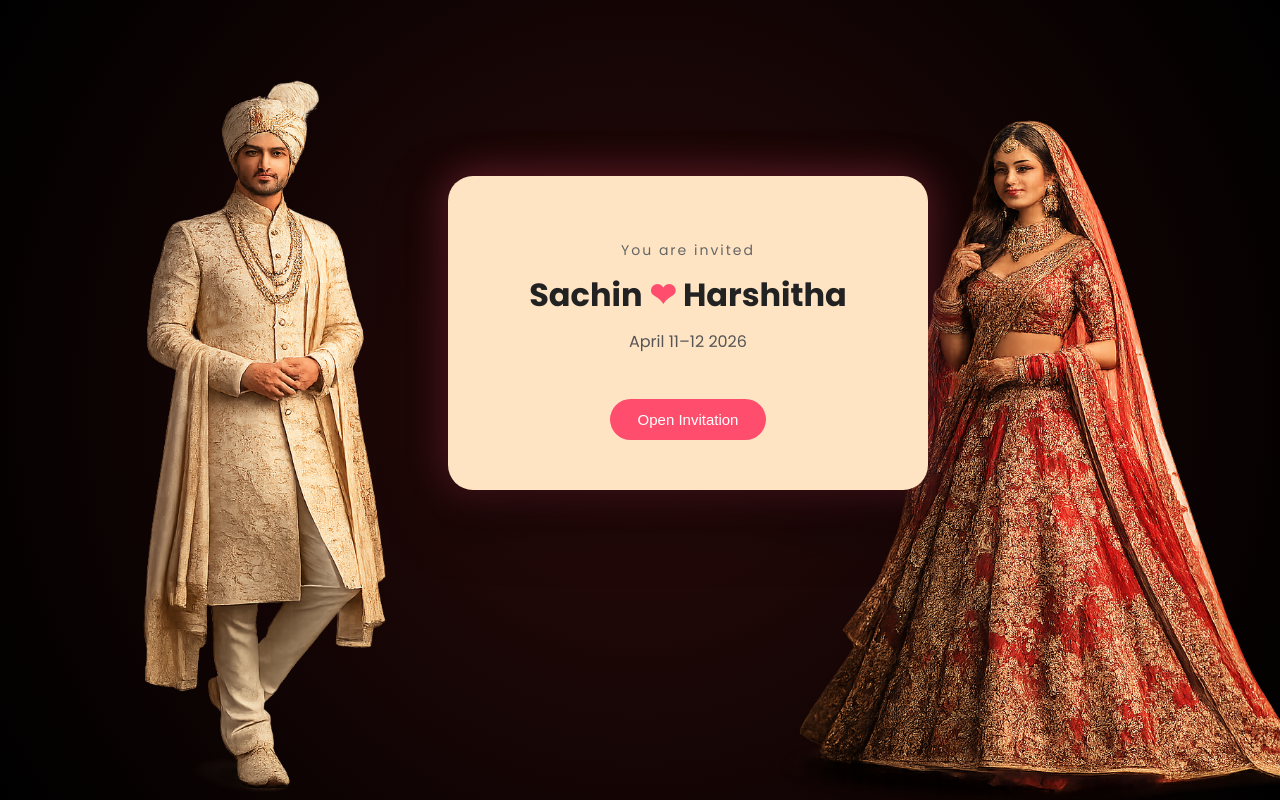
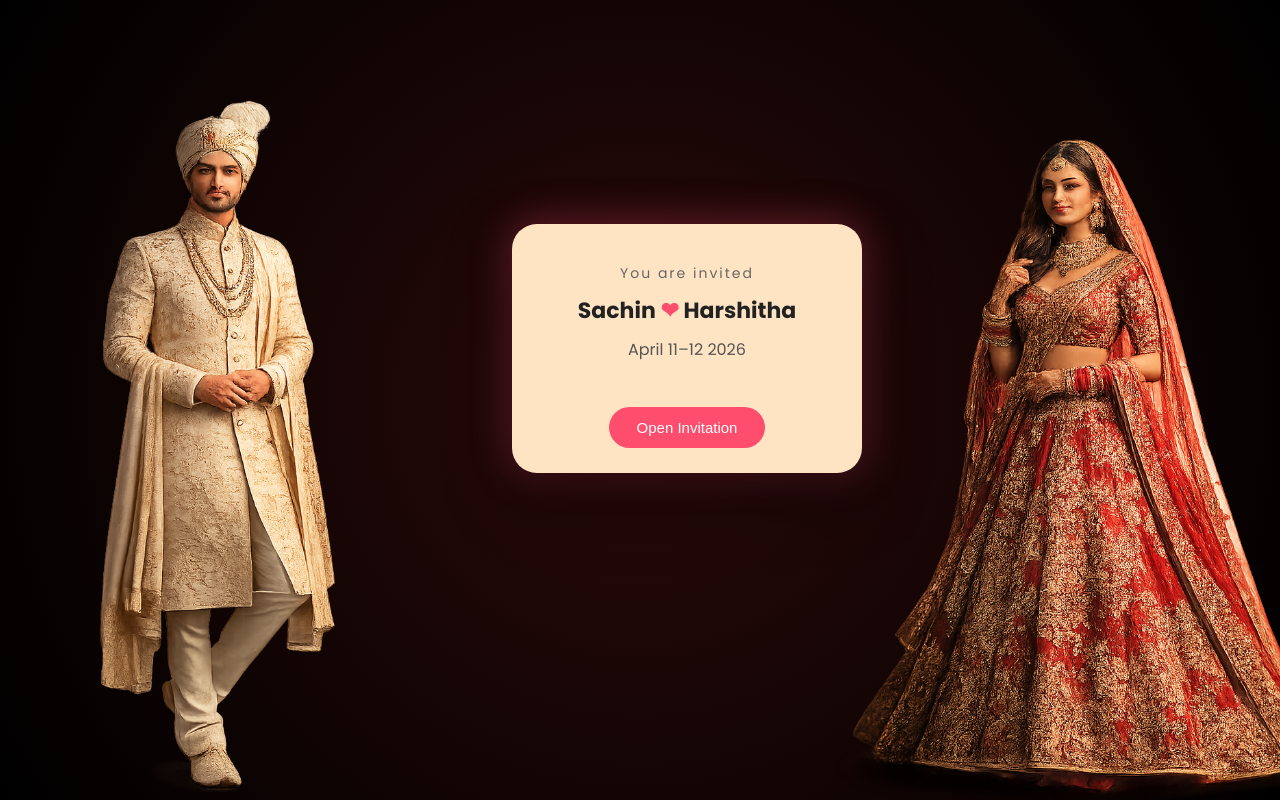
Before and after one commit to ext-sachin/forever-sachin-harshita, a React (Vite) app: page / in a window 1280 px wide. Built offline with nearby package versions, Linux system fonts and the light colour scheme.

Commit message:
css changes

```diff
--- a/src/styles/main.css
+++ b/src/styles/main.css
@@ -3,6 +3,7 @@ margin:0;
 font-family:Poppins;
 background:linear-gradient(135deg,#ff9a9e,#fad0c4);
 color:#222;
+overflow-x:hidden;
 }
 
 
@@ -55,14 +56,14 @@ flex-direction:column;
 justify-content:center;
 align-items:center;
 color:white;
-font-size:40px;
+font-size:24px;
 text-shadow:0 10px 20px black;
-padding-top:100px;
+padding-top:80px;
 }
 
 .hero h1{
-font-size:4rem;
-font-weight:700;
+font-size:2.2rem;
+/* font-weight:700; */
 }
 
 .hero span{
@@ -71,7 +72,7 @@ margin:0 10px;
 }
 
 .hero-img{
-width:260px;
+width:180px;
 border-radius:20px;
 margin-top:30px;
 box-shadow:0 20px 40px rgba(0,0,0,0.2);
@@ -154,7 +155,7 @@ z-index:2;
 
 .hero-text h1{
 
-font-size:70px;
+font-size:32px;
 font-weight:700;
 
 }
@@ -192,7 +193,7 @@ font-size:14px;
 
 .count-title{
 
-font-size:42px;
+font-size:28px;
 font-weight:700;
 margin-bottom:70px;
 
@@ -206,7 +207,7 @@ color:#222;
 
 display:flex;
 justify-content:center;
-gap:30px;
+gap:15px;
 flex-wrap:wrap;
 
 }
@@ -215,8 +216,8 @@ flex-wrap:wrap;
 
 .flip-card{
 
-width:130px;
-height:170px;
+width:90px;
+height:120px;
 
 display:flex;
 flex-direction:column;
@@ -239,7 +240,7 @@ color:white;
 
 .flip-number{
 
-font-size:42px;
+font-size:28px;
 font-weight:700;
 
 color:#222;
@@ -493,12 +494,12 @@ align-items:center;
 z-index:1000;
 }
 
-.invite-card{
+/* .invite-card{
 background:white;
 padding:40px;
 border-radius:20px;
 text-align:center;
-}
+} */
 
 .petals{
 position:fixed;
@@ -637,7 +638,7 @@ gap:20px;
 .gallery-grid img{
 
 width:100%;
-height:260px;
+height:180px;
 
 object-fit:cover;
 
@@ -669,7 +670,7 @@ text-align:center;
 
 .location-title{
 
-font-size:36px;
+font-size:28px;
 
 margin-bottom:40px;
 
@@ -698,7 +699,7 @@ box-shadow:
 
 width:100%;
 
-height:420px;
+height:280px;
 
 border:0;
 
@@ -752,7 +753,7 @@ align-items:center;
 
 max-width:700px;
 
-padding:50px;
+padding:30px;
 
 border-radius:25px;
 
@@ -771,7 +772,7 @@ box-shadow:
 
 .ceremony-title{
 
-font-size:36px;
+font-size:26px;
 
 margin-bottom:20px;
 
@@ -889,6 +890,7 @@ text-align:center;
 
 font-size:36px;
 margin-bottom:40px;
+font-weight:600;
 
 }
 
@@ -912,8 +914,15 @@ width:100%;
 height:450px;
 
 object-fit:cover;
+object-position:center;
+
+border-radius:25px;
+display:block;
+
+transform:rotate(0deg);
 
 }
+
 
 /* INVITE OVERLAY */
 
@@ -972,7 +981,7 @@ animation:moveLight 12s infinite linear;
 
 /* CARD */
 
-.invite-card{
+/* .invite-card{
 
 background:white;
 
@@ -986,7 +995,7 @@ max-width:400px;
 
 box-shadow:0 20px 60px rgba(0,0,0,0.4);
 
-}
+} */
 
 /* TEXT */
 
@@ -1052,42 +1061,39 @@ overflow:hidden;
 
 /* groom */
 
-.groom-img{
+.groom-img,
+.bride-img{
 position:absolute;
 bottom:0;
-left:0;
 
-height:70vh;
+height:40vh;
+max-height:700px;
 
 object-fit:contain;
 
 z-index:2;
 }
 
+.groom-img{
+left:-40px;
+}
+
 .bride-img{
-position:absolute;
-bottom:0;
-right:0;
-
-height:70vh;
-
-object-fit:contain;
-
-z-index:2;
+right:-40px;
 }
 
 
 .invite-card{
 position:absolute;
 
-top:22%;
-left:35%;
+top:28%;
+left:40%;
 
 transform:translate(-50%,-50%);
 
 background:bisque;
 
-padding:50px 70px;
+padding:25px 25px;
 
 border-radius:25px;
 
@@ -1099,7 +1105,8 @@ box-shadow:
 
 z-index:4;
 
-min-width:340px;
+width:90%;
+max-width:300px;
 }
 
 /* small text */
@@ -1114,7 +1121,7 @@ margin-bottom:10px;
 /* title */
 
 .invite-title{
-font-size:32px;
+font-size:22px;
 font-weight:700;
 margin:10px 0;
 }
@@ -1174,8 +1181,8 @@ z-index:1;
 
 .petal{
 position:absolute;
-width:12px;
-height:12px;
+width:10px;
+height:10px;
 background:#ff4d6d;
 border-radius:50% 50% 50% 0;
 transform:rotate(45deg);
```
